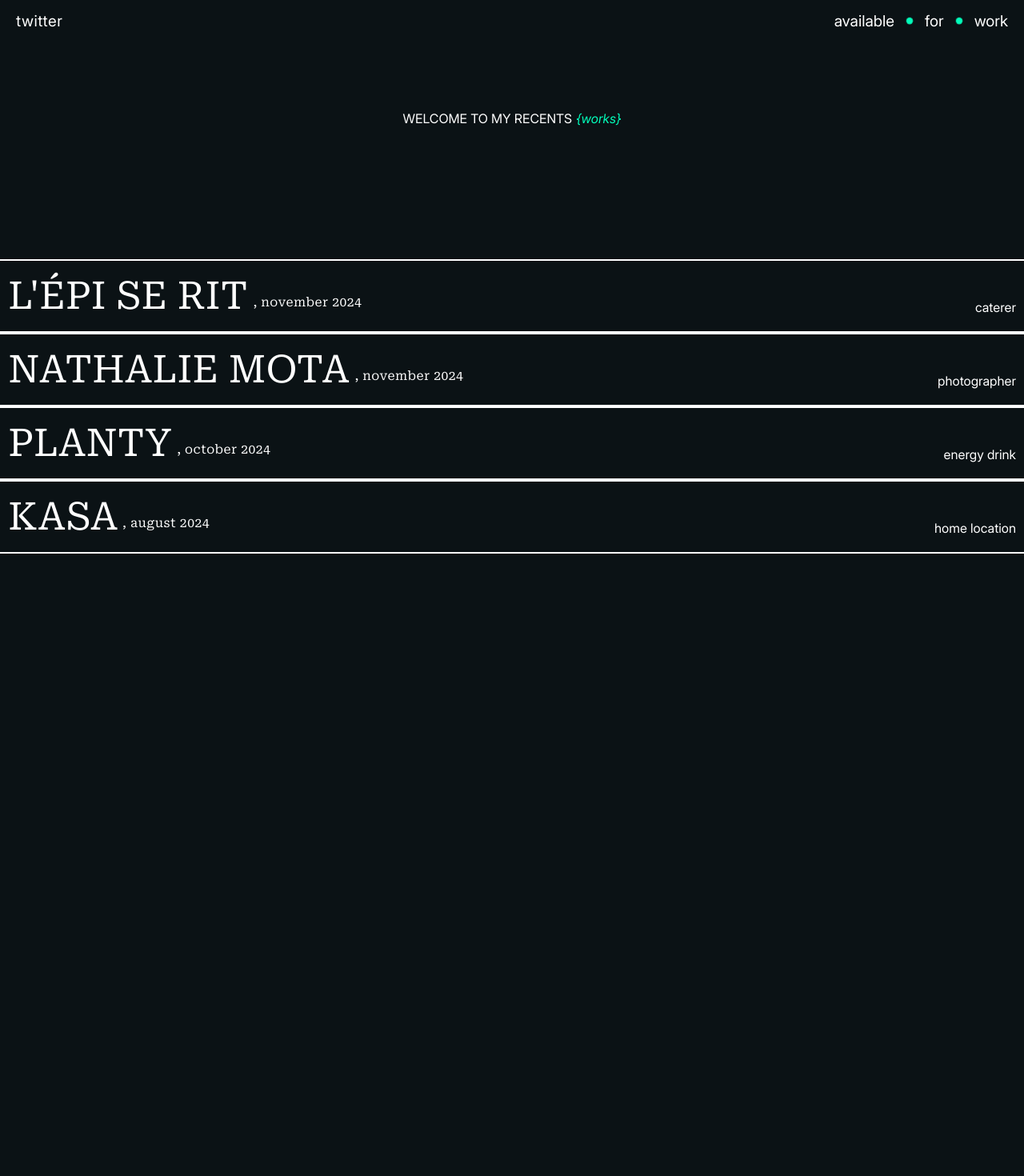
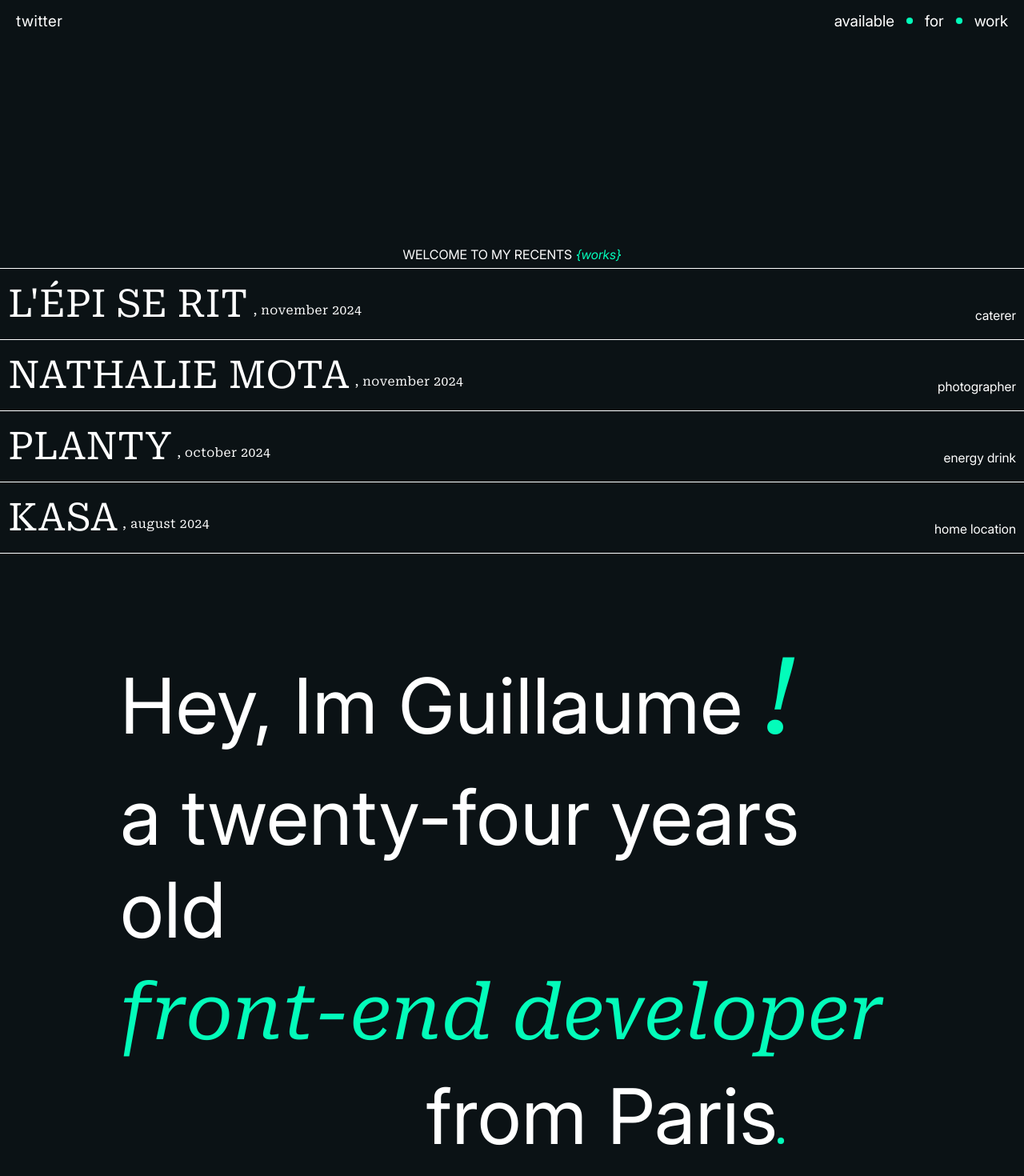
Before and after one commit to gbouly1/bouly-studio, a React (Create React App) app: page / in a window 1280 px wide. Shown: the part 742-2212 px from the top of the page at 80% size. Before the commit the page ends 1600 px from the top, so only its background shows below. Built offline with nearby package versions, Linux system fonts and the light colour scheme.

Commit message:
animations section works et ajout sections about

```diff
--- a/src/App.css
+++ b/src/App.css
@@ -4,7 +4,7 @@
   padding: 0; /* Pas de marges */
   margin: 0; /* Pas de centrage */
   position: relative;
-  height: 100vh;
+  height: 80vh;
 }
 
 header {
--- a/src/App.jsx
+++ b/src/App.jsx
@@ -1,4 +1,5 @@
 import "./App.css";
+import About from "./components/about/About";
 import Header from "./components/header/Header";
 import Hero from "./components/hero/Hero";
 import Works from "./components/works/Works";
@@ -14,6 +15,9 @@ function App() {
         <section id="works">
           <Works />
         </section>
+        <section id="about">
+          <About />
+        </section>
       </main>
     </>
   );
--- /dev/null
+++ b/src/components/about/About.jsx
@@ -0,0 +1,53 @@
+import React from "react";
+import "./about.css";
+import { useEffect, useRef } from "react";
+
+const About = () => {
+  const firstRef = useRef();
+  const secondRef = useRef();
+  const thirdRef = useRef();
+  const fourthRef = useRef();
+
+  useEffect(() => {
+    const observer = new IntersectionObserver((entries) => {
+      entries.forEach((entry) => {
+        if (entry.isIntersecting) {
+          entry.target.classList.add("active");
+        }
+      });
+    });
+
+    if (firstRef.current) {
+      observer.observe(firstRef.current);
+      console.log(observer);
+    }
+    if (secondRef.current) {
+      observer.observe(secondRef.current);
+    }
+    if (thirdRef.current) {
+      observer.observe(thirdRef.current);
+    }
+    if (fourthRef.current) {
+      observer.observe(fourthRef.current);
+    }
+  }, []);
+
+  return (
+    <div className="about-wrapper">
+      <p className="about-inter first-line" ref={firstRef}>
+        Hey, Im Guillaume <span className="about-italic">!</span>
+      </p>
+      <p className="about-inter second-line" ref={secondRef}>
+        a twenty-four years old
+      </p>
+      <p className="about-italic third-line " ref={thirdRef}>
+        front-end developer
+      </p>
+      <p className="about-inter fourth-line" ref={fourthRef}>
+        from Paris<span className="dot"></span>
+      </p>
+    </div>
+  );
+};
+
+export default About;
--- /dev/null
+++ b/src/components/about/about.css
@@ -0,0 +1,55 @@
+.about-wrapper {
+  display: flex;
+  flex-direction: column;
+  align-items: center;
+  padding: 100px 150px;
+  gap: 15px;
+  overflow: hidden;
+}
+
+.about-inter {
+  font-family: "Inter";
+  font-size: 6rem;
+}
+
+.about-italic {
+  font-family: "Roboto Serif Italic";
+  color: var(--green);
+  font-size: 6rem;
+}
+
+span.about-italic {
+  font-size: 8rem;
+}
+
+.first-line.active,
+.third-line.active {
+  align-self: flex-start;
+  transform: translateX(0);
+  opacity: 1;
+}
+.first-line,
+.third-line {
+  align-self: flex-start;
+  opacity: 0;
+  transform: translateX(-100%);
+  transition: transform 1s ease-in-out, opacity 1s ease;
+}
+
+.second-line.active,
+.fourth-line.active {
+  align-self: flex-end;
+  transform: translateX(0);
+  opacity: 1;
+}
+.second-line,
+.fourth-line {
+  align-self: flex-end;
+  opacity: 0;
+  transform: translateX(100%);
+  transition: transform 1s ease-in-out, opacity 1s ease-out;
+}
+
+.fourth-line {
+  padding-right: 150px;
+}
--- a/src/components/hero/Hero.jsx
+++ b/src/components/hero/Hero.jsx
@@ -3,7 +3,7 @@ import "./hero.css";
 
 const Hero = () => {
   return (
-    <div className="container">
+    <div className="container hero-wrapper">
       <h1>
         Freelance <br />
         Fr<span className="o-title">o</span>ntend <br />
--- a/src/components/hero/hero.css
+++ b/src/components/hero/hero.css
@@ -2,6 +2,9 @@
   position: relative;
   height: calc(100vh - 80px);
 } */
+.hero-wrapper {
+  height: 100vh;
+}
 
 .socials {
   position: relative;
@@ -14,7 +17,7 @@ h1 {
   font-family: "Roboto Serif";
   font-weight: 300;
   text-transform: uppercase;
-  font-size: 4rem;
+  font-size: 6rem;
   -webkit-font-smoothing: antialiased;
   -moz-osx-font-smoothing: grayscale;
   position: absolute;
--- a/src/components/project/Project.jsx
+++ b/src/components/project/Project.jsx
@@ -7,7 +7,7 @@ const Project = ({ title, date, about }) => {
       <a href="#">
         <div className="info-project">
           <h2 className="title-project">{title}</h2>
-          <p className="date-project"> ,{date}</p>
+          <p className="date-project"> , {date}</p>
         </div>
         <p className="about-project">{about}</p>
       </a>
--- a/src/components/project/project.css
+++ b/src/components/project/project.css
@@ -4,8 +4,19 @@
   align-items: center;
   width: 100%;
   height: auto;
-  border-top: 2px solid white;
-  border-bottom: 2px solid white;
+  border-top: 1px solid white;
+}
+
+.project-wrapper:first {
+  border-top: 1px solid white;
+}
+
+.project-wrapper:not(:first-child) {
+  border-top: 1px solid white;
+}
+
+.project-wrapper:last-child {
+  border-bottom: 1px solid white;
 }
 
 .project-wrapper a {
@@ -43,3 +54,9 @@
   display: flex;
   align-self: flex-end;
 }
+
+.project-wrapper:hover {
+  background-color: var(--green);
+  color: var(--black);
+  transition: all 0.5s ease;
+}
--- a/src/components/works/Works.jsx
+++ b/src/components/works/Works.jsx
@@ -1,36 +1,73 @@
-import React from "react";
+import React, { useEffect, useRef } from "react";
 import "./works.css";
 import Project from "../project/Project";
 
 const Works = () => {
+  const recentWorksRef = useRef(); // Ref pour recent-works
+  const projectsRef = useRef(); // Ref pour projects-container
+
+  useEffect(() => {
+    const observer = new IntersectionObserver((entries) => {
+      entries.forEach((entry) => {
+        if (entry.isIntersecting) {
+          // Ajoute la classe 'active' aux deux éléments
+          if (recentWorksRef.current) {
+            recentWorksRef.current.classList.add("active");
+          }
+          if (projectsRef.current) {
+            projectsRef.current.classList.add("active");
+          }
+        }
+      });
+    });
+
+    // Observer recentWorksRef
+    if (recentWorksRef.current) {
+      observer.observe(recentWorksRef.current);
+    }
+
+    // Observer projectsRef
+    if (projectsRef.current) {
+      observer.observe(projectsRef.current);
+    }
+
+    // Cleanup
+    return () => {
+      if (recentWorksRef.current) observer.unobserve(recentWorksRef.current);
+      if (projectsRef.current) observer.unobserve(projectsRef.current);
+    };
+  }, []);
+
   return (
     <div className="container works-wrapper">
-      <p className="recent-works">
+      {/* Ref pour l'élément recent-works */}
+      <p ref={recentWorksRef} className="recent-works">
         Welcome to my recents <span className="span-works">{"{works}"}</span>
       </p>
-      <div className="projects-container">
+      {/* Ref pour l'élément projects-container */}
+      <div ref={projectsRef} className="projects-container">
         <Project
           key="l'épi se rit"
           title="L'épi se rit"
-          date=" november 2024"
+          date="november 2024"
           about="caterer"
         />
         <Project
           key="nathalie"
           title="Nathalie Mota"
-          date=" november 2024"
+          date="november 2024"
           about="photographer"
         />
         <Project
           key="planty"
           title="Planty"
-          date=" october 2024"
+          date="october 2024"
           about="energy drink"
         />
         <Project
           key="kasa"
           title="Kasa"
-          date=" august 2024"
+          date="august 2024"
           about="home location"
         />
       </div>
--- a/src/components/works/works.css
+++ b/src/components/works/works.css
@@ -1,11 +1,25 @@
 .works-wrapper {
   display: flex;
   flex-direction: column;
-  padding-top: 80px;
+  overflow: hidden;
+  padding-top: 100px;
 }
 
 .recent-works {
   align-self: center;
+  transform: translateY(350px);
+  display: flex;
+  gap: 5px;
+  text-transform: uppercase;
+  transition: transform 1s ease-in-out;
+  transition-delay: 1s;
+  /* padding-top: 150px; */
+}
+
+.recent-works.active {
+  padding-top: 150px;
+  align-self: center;
+  transform: translateY(0);
   display: flex;
   gap: 5px;
   text-transform: uppercase;
@@ -19,7 +33,21 @@
 
 .projects-container {
   display: flex;
+  /* visibility: hidden; */
   flex-direction: column;
   height: 100%;
   justify-content: center;
+  transform: translateY(100%);
+  opacity: 0;
+  transition: transform 2s ease-out, opacity 2s ease-out;
+  transition-delay: 1s;
 }
+
+.projects-container.active {
+  display: flex;
+  flex-direction: column;
+  height: 100%;
+  justify-content: center;
+  transform: translateY(0);
+  opacity: 1;
+}
```
